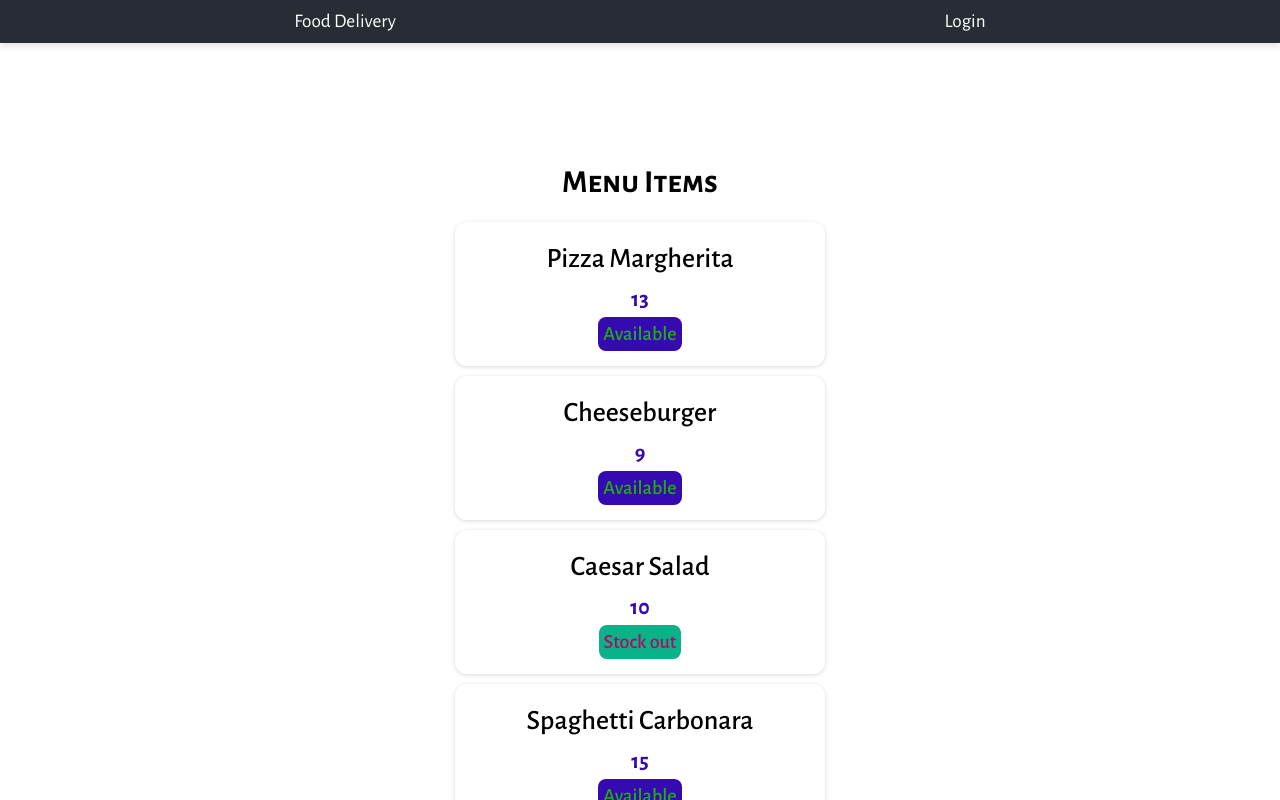
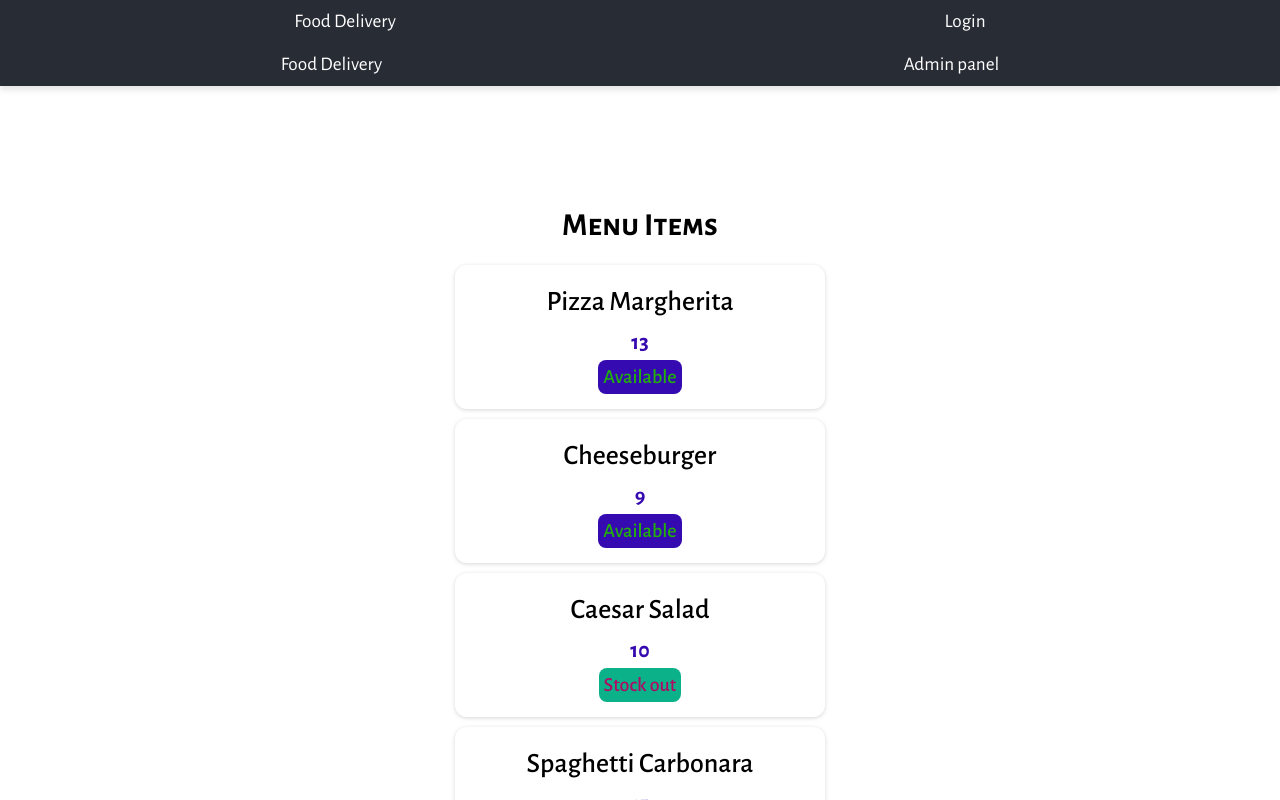
Before and after one commit to Tane4ka170/FoodDeliveryAppReact, a React (Create React App) app: page / in a window 1280 px wide. Shown: the top 800 px of the page. Built offline with nearby package versions, Linux system fonts and the light colour scheme.

Commit message:
Added admin navigation & user type

```diff
--- a/src/components/topNav/Navigation.tsx
+++ b/src/components/topNav/Navigation.tsx
@@ -1,10 +1,12 @@
 import React from "react";
 import s from "./Navigation.module.css";
 
-const Navigation: React.FC<{ isLoggedIn: boolean }> = (props) => {
+type USER = "Customer" | "Admin";
+
+const Navigation: React.FC<{ isLoggedIn: boolean; user: USER }> = (props) => {
   return (
     <React.Fragment>
-      {props.isLoggedIn && props.user === "Custom" ? (
+      {props.isLoggedIn && props.user === "Customer" ? (
         <div className={s.navBarBg}>
           <ul className={s.navigationBar}>
             <li>Food Delivery</li>
@@ -20,6 +22,23 @@ const Navigation: React.FC<{ isLoggedIn: boolean }> = (props) => {
           </ul>
         </div>
       )}
+      {props.isLoggedIn && props.user === "Admin" ? (
+        <div className={s.navBarBg}>
+          <ul className={s.navigationBar}>
+            <li>Food Delivery</li>
+            <li>Manage dishes</li>
+            <li>Manage customers</li>
+            <li>Logout</li>
+          </ul>
+        </div>
+      ) : (
+        <div className={s.navBarBg}>
+          <ul className={s.navigationBar}>
+            <li>Food Delivery</li>
+            <li>Admin panel</li>
+          </ul>
+        </div>
+      )}
     </React.Fragment>
   );
 };
```
